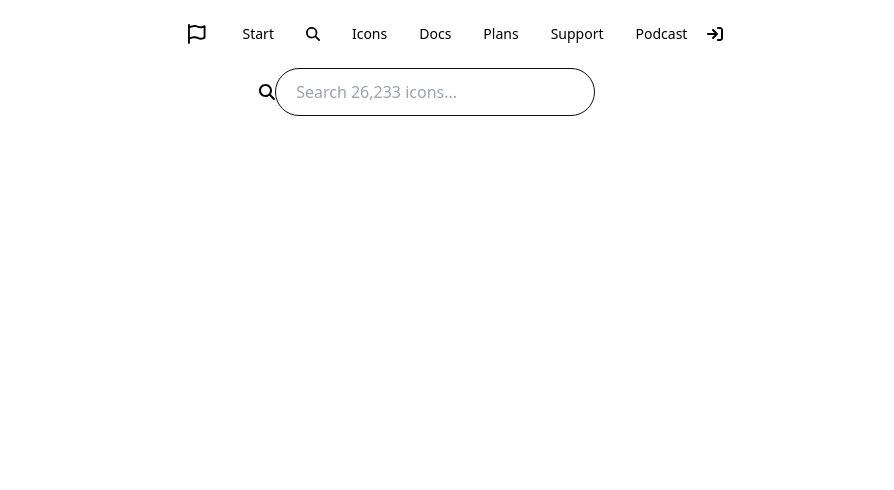
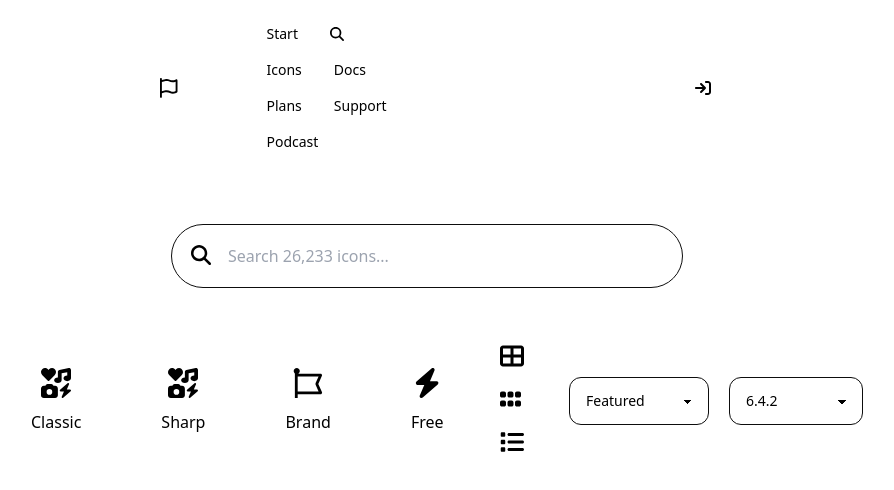
Before and after one commit to zhSHUVO/iconosome, a React (Vite) app: page / in a window 1280 px wide. Shown: the top 490 px of the page, without its empty margins (213-1107 px from the left). Built offline with nearby package versions, Linux system fonts and the light colour scheme.

Commit message:
top category section designed

```diff
--- a/src/App.jsx
+++ b/src/App.jsx
@@ -1,4 +1,5 @@
 import "./App.css";
+import CatFilter from "./components/CatFilter";
 import Nav from "./components/Nav";
 import SearchBar from "./components/SearchBar";
 
@@ -7,6 +8,7 @@ function App() {
         <div>
             <Nav />
             <SearchBar />
+            <CatFilter />
         </div>
     );
 }
--- /dev/null
+++ b/src/components/CatFilter.jsx
@@ -0,0 +1,68 @@
+import { faFontAwesome } from "@fortawesome/free-regular-svg-icons";
+import {
+    faBolt,
+    faGrip,
+    faIcons,
+    faList,
+    faTableCellsLarge,
+} from "@fortawesome/free-solid-svg-icons";
+import { FontAwesomeIcon } from "@fortawesome/react-fontawesome";
+
+const CatFilter = () => {
+    return (
+        <div className="flex items-center justify-between px-[204px]">
+            {/* left */}
+            <div className="flex justify-center items-center">
+                <button className="py-6 px-10 flex flex-col items-center hover:text-blue-500 hover:underline">
+                    <FontAwesomeIcon icon={faIcons} className="text-3xl" />
+                    <p className="mt-3">Classic</p>
+                </button>
+                <button className="py-6 px-10 flex flex-col items-center hover:text-blue-500 hover:underline">
+                    <FontAwesomeIcon icon={faIcons} className="text-3xl" />
+                    <p className="mt-3">Sharp</p>
+                </button>
+                <button className="py-6 px-10 flex flex-col items-center hover:text-blue-500 hover:underline">
+                    <FontAwesomeIcon
+                        icon={faFontAwesome}
+                        className="text-3xl"
+                    />
+                    <p className="mt-3">Brand</p>
+                </button>
+                <button className="py-6 px-10 flex flex-col items-center hover:text-blue-500 hover:underline">
+                    <FontAwesomeIcon icon={faBolt} className="text-3xl" />
+                    <p className="mt-3">Free</p>
+                </button>
+            </div>
+            {/* right */}
+            <div className="flex justify-center items-center">
+                <div className="pr-5">
+                    <FontAwesomeIcon
+                        icon={faTableCellsLarge}
+                        className="text-2xl px-4 py-2"
+                    />
+                    <FontAwesomeIcon
+                        icon={faGrip}
+                        className="text-2xl px-4 py-2"
+                    />
+                    <FontAwesomeIcon
+                        icon={faList}
+                        className="text-2xl px-4 py-2"
+                    />
+                </div>
+
+                <select className="select select-bordered border-primary rounded-xl mr-5">
+                    <option>Featured</option>
+                    <option>Alphabetical</option>
+                </select>
+
+                <select className="select select-bordered border-primary rounded-xl">
+                    <option>6.4.2</option>
+                    <option>5.15.4</option>
+                    <option>All Versions</option>
+                </select>
+            </div>
+        </div>
+    );
+};
+
+export default CatFilter;
--- a/src/components/Nav.jsx
+++ b/src/components/Nav.jsx
@@ -7,8 +7,8 @@ import { FontAwesomeIcon } from "@fortawesome/react-fontawesome";
 
 const Nav = () => {
     return (
-        <div>
-            <div className="navbar bg-base-100 px-96">
+        <div className="mx-[320px]">
+            <div className="navbar bg-base-100 px-9">
                 <div className="navbar-start">
                     <div className="dropdown">
                         <label tabIndex={0} className="btn btn-ghost lg:hidden">
@@ -50,12 +50,10 @@ const Nav = () => {
                             </li>
                         </ul>
                     </div>
-                    <a className="btn btn-ghost normal-case text-xl">
+                    <a className="btn btn-ghost normal-case text-xl ">
                         <FontAwesomeIcon icon={faFlag} />
                     </a>
-                </div>
-                <div className="navbar-center hidden lg:flex">
-                    <ul className="menu menu-horizontal px-1 items-center">
+                    <ul className="menu menu-horizontal items-center ml-12">
                         <li>
                             <a>Start</a>
                         </li>
@@ -79,6 +77,7 @@ const Nav = () => {
                         </li>
                     </ul>
                 </div>
+                <div className="navbar-center hidden lg:flex"></div>
                 <div className="navbar-end">
                     <FontAwesomeIcon icon={faArrowRightToBracket} />
                 </div>
--- a/src/components/SearchBar.jsx
+++ b/src/components/SearchBar.jsx
@@ -3,16 +3,20 @@ import { FontAwesomeIcon } from "@fortawesome/react-fontawesome";
 
 const SearchBar = () => {
     return (
-        <div className="flex justify-center items-center">
-            <FontAwesomeIcon
-                icon={faMagnifyingGlass}
-                className="relative bottom-0 left-0 "
-            />
-            <input
-                type="text"
-                placeholder=" Search 26,233 icons..."
-                className="input input-bordered input-primary w-full max-w-xs rounded-full"
-            />
+        <div className="mx-[30%] py-12">
+            <div className="flex justify-center items-center relative">
+                <input
+                    type="text"
+                    placeholder="Search 26,233 icons..."
+                    className="input input-bordered input-primary w-[855px] h-16 rounded-full px-14"
+                />
+                <div className="absolute left-5">
+                    <FontAwesomeIcon
+                        icon={faMagnifyingGlass}
+                        className="text-xl"
+                    />
+                </div>
+            </div>
         </div>
     );
 };
```
